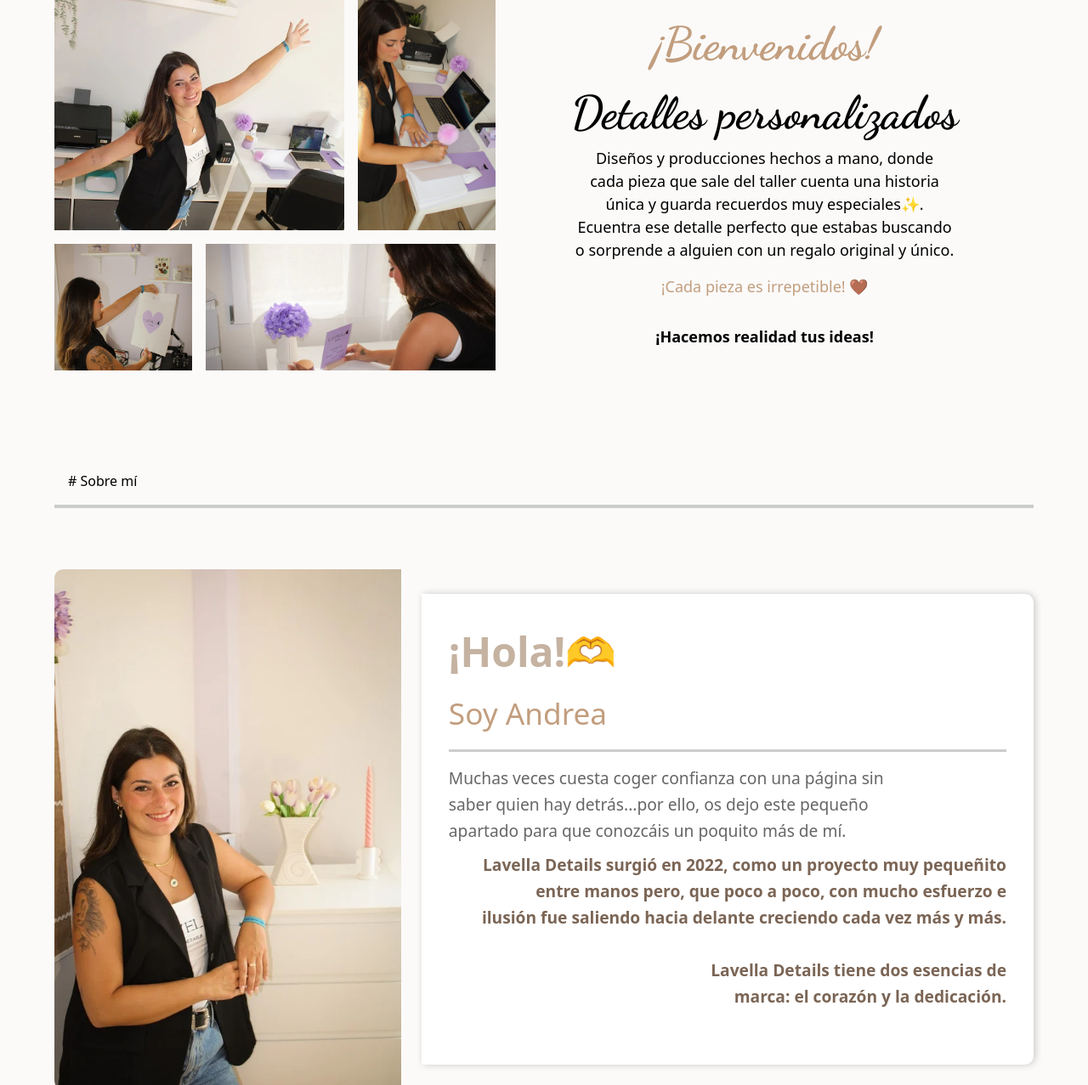
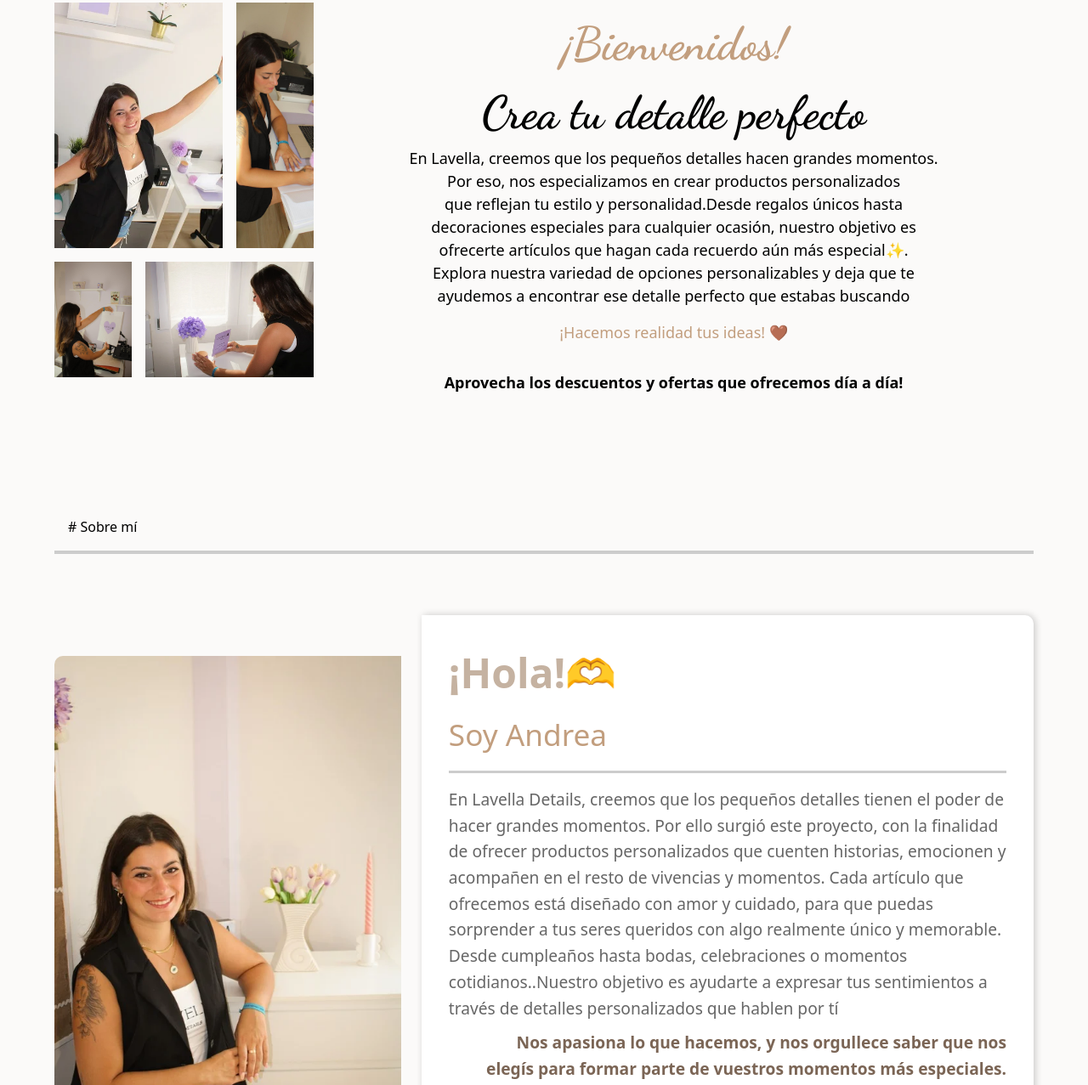
Before and after one commit to marcos-ruiz-salas/lavella, an Astro site: page / in a window 1280 px wide. Shown: the part 283-1560 px from the top of the page at 85% size. Built offline with nearby package versions, Linux system fonts and the light colour scheme; Astro itself is replaced by a stand-in of ours.

Commit message:
pagina principa
cambios

```diff
--- a/src/pages/data/AboutContent.md
+++ b/src/pages/data/AboutContent.md
@@ -4,12 +4,8 @@
 
 
 <p>
-    Muchas veces cuesta coger confianza con una página sin saber quien hay
-    detrás...por ello, os dejo este pequeño apartado para que conozcáis un
-    poquito más de mí.
+    En Lavella Details, creemos que los pequeños detalles tienen el poder de hacer grandes momentos. Por ello surgió este proyecto, con la finalidad de ofrecer productos personalizados que cuenten historias, emocionen y acompañen en el resto de vivencias y momentos. Cada artículo que ofrecemos está diseñado con amor y cuidado, para que puedas sorprender a tus seres queridos con algo realmente único y memorable. Desde cumpleaños hasta bodas, celebraciones o momentos cotidianos..Nuestro objetivo es ayudarte a expresar tus sentimientos a través de detalles personalizados que hablen por tí
 </p>
 <p>
-    Lavella Details surgió en 2022, como un proyecto muy pequeñito entre
-    manos pero, que poco a poco, con mucho esfuerzo e ilusión fue saliendo
-    hacia delante creciendo cada vez más y más.
+    Nos apasiona lo que hacemos, y nos orgullece saber que nos elegís para formar parte de vuestros momentos más especiales.
 </p>
--- a/src/pages/data/NoticeContent.md
+++ b/src/pages/data/NoticeContent.md
@@ -1,14 +1,13 @@
 ---
-title: 'Detalles personalizados'
-slogan: '¡Cada pieza es irrepetible! 🤎'
-announcement: '¡Hacemos realidad tus ideas!'
+title: 'Crea tu detalle perfecto'
+slogan: '¡Hacemos realidad tus ideas! 🤎'
+announcement: 'Aprovecha los descuentos y ofertas que ofrecemos día a día!'
 ---
 
 <p>
-    Diseños y producciones hechos a mano, donde cada pieza que sale del
-    taller cuenta una historia única y guarda recuerdos muy especiales✨.
+    En Lavella, creemos que los pequeños detalles hacen grandes momentos. Por eso, nos especializamos        en crear productos personalizados que reflejan tu estilo y personalidad.Desde regalos únicos hasta decoraciones especiales para cualquier ocasión, nuestro objetivo es ofrecerte artículos que hagan cada recuerdo aún más especial✨.
 </p>
 <p>
-    Ecuentra ese detalle perfecto que estabas
-    buscando o sorprende a alguien con un regalo original y único.
+    Explora nuestra variedad de opciones personalizables y deja que te ayudemos a encontrar ese detalle perfecto que estabas buscando
+
 </p>
```
